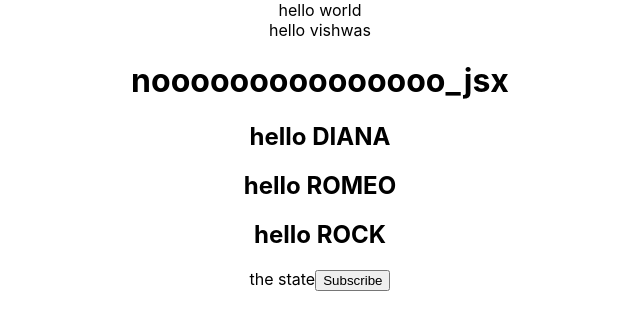
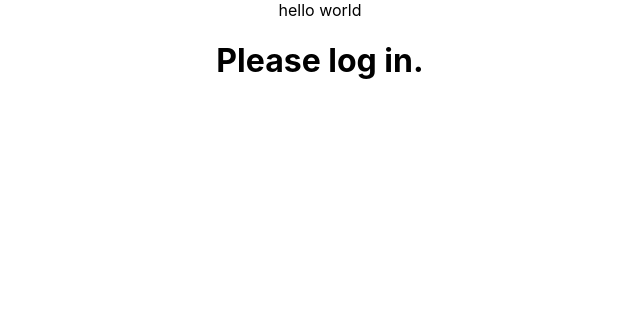
Before and after one commit to sowdhamini17/react_codevolution, a React (Create React App) app in the folder my-reff/: page / in a window 1280 px wide. Shown: the top 330 px of the page, without its empty margins (320-960 px from the left). Built offline with nearby package versions, Linux system fonts and the light colour scheme.

Commit message:
Metdasprops,cndrendering

```diff
--- a/my-reff/src/App.js
+++ b/my-reff/src/App.js
@@ -1,20 +1,24 @@
 
-import Functional_comp from "./Components/Functional_comp";
-import Nojsx from "./Components/Nojsx";
-import Props from "./Components/Props";
-import State from "./Components/State";
+// import Functional_comp from "./Components/Functional_comp";
+// import Nojsx from "./Components/Nojsx";
+// import Props from "./Components/Props";
+// import State from "./Components/State";
 import './App.css';
+import Conditionalrendering from './Components/Conditionalrendering';
+// import Methodsasprops1 from "./Components/Methodsasprops1";
 
 function App() {
   return (
     <div className="App">
       hello world
-      <Functional_comp />
+      {/* <Functional_comp />
       <Nojsx/>
       <Props name="DIANA"/>
       <Props name="ROMEO"/>
-      <Props name="ROCK"/>
-      <State/>
+      <Props name="ROCK"/> */}
+      {/* <State/> */}
+      {/* <Methodsasprops1/> */}
+      <Conditionalrendering  isLoggedIn={true}/>
     </div>
   );
 }
--- /dev/null
+++ b/my-reff/src/Components/Conditionalrendering.js
@@ -0,0 +1,39 @@
+import React from "react";
+
+function Conditionalrendering({ isLoggedIn }) {
+    // if-else
+    if (!isLoggedIn) {
+        return <h1>Welcome back!</h1>;
+    } else {
+        return <h1>Please log in.</h1>;
+    }
+
+    // switch (isLoggedIn) {
+    //     case "loading":
+    //         return <p>Loading...</p>;
+    //     case "success":
+    //         return <p>Data loaded successfully!</p>;
+    //     case "error":
+    //         return <p>Error loading data.</p>;
+    //     default:
+    //         return <p>Unknown status.</p>;
+    // }
+
+
+    // ternary ,shortcircuit,IIFE
+    return(<div>
+         <h1>{isLoggedIn ? "Welcome back!" : "Please log in."}</h1>
+         {isLoggedIn && <p>You have new notifications!</p>}
+         {(()=>{
+            if(isLoggedIn){
+                return <h3>we are back</h3>
+            }
+            else{
+                return <h3>hola</h3>
+            }
+         })()}
+    </div>)
+
+}
+
+export default Conditionalrendering;
--- /dev/null
+++ b/my-reff/src/Components/Methodsasprops1.js
@@ -0,0 +1,15 @@
+import React from "react"
+import Masp from "./Masp2"
+
+function Methodsasprops1(){
+    const parentName="jcob"
+    const greetParent=()=>{
+        alert(`hello ${parentName}`)
+    }
+    return(
+     <div>
+        <Masp greetHandler={greetParent}/>
+     </div>
+    )
+}
+export default Methodsasprops1
```
Also changed, not shown: my-reff/src/Components/Masp2.js (added, +10 -0 lines), 1 other file (tests, documents, lock files or other folders).
